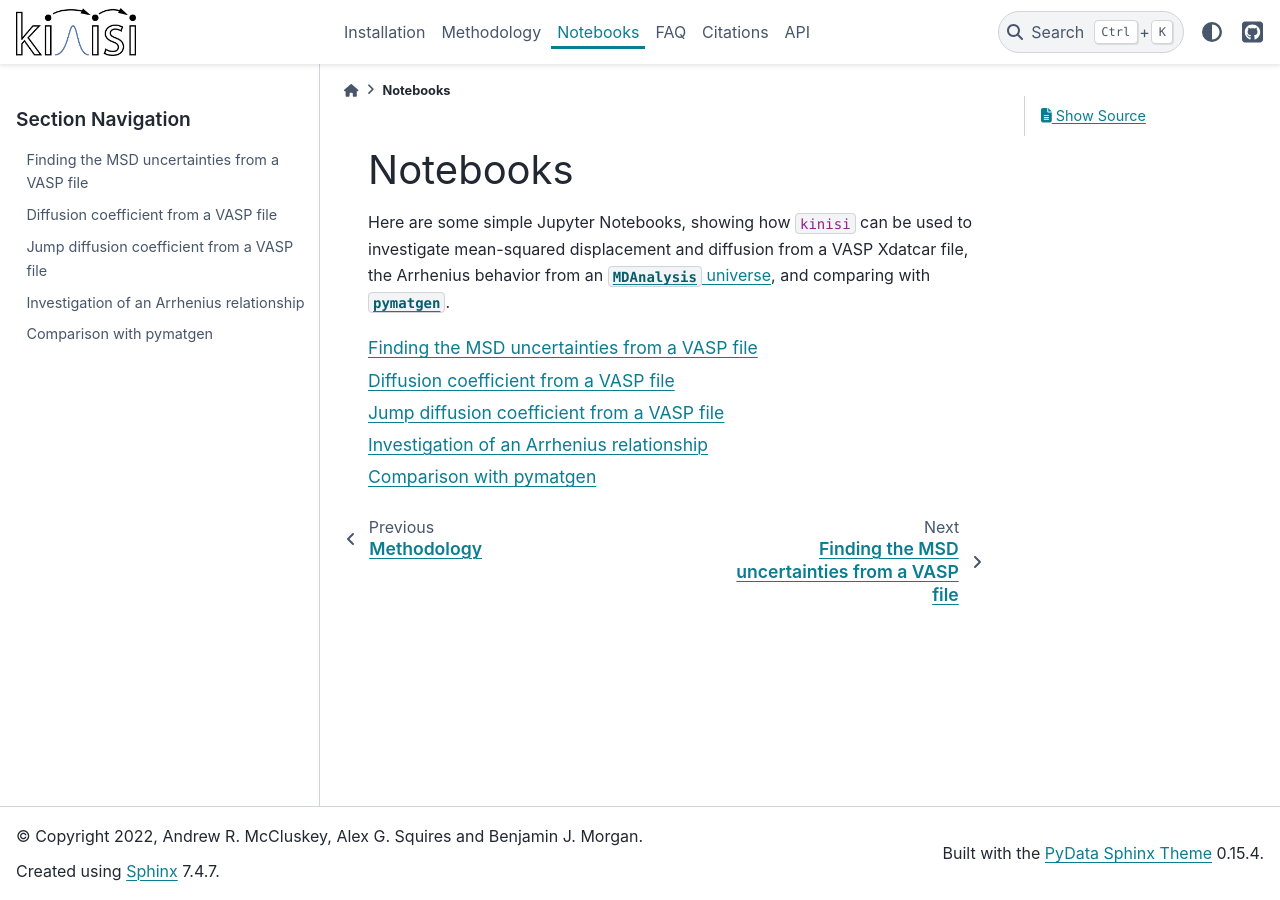
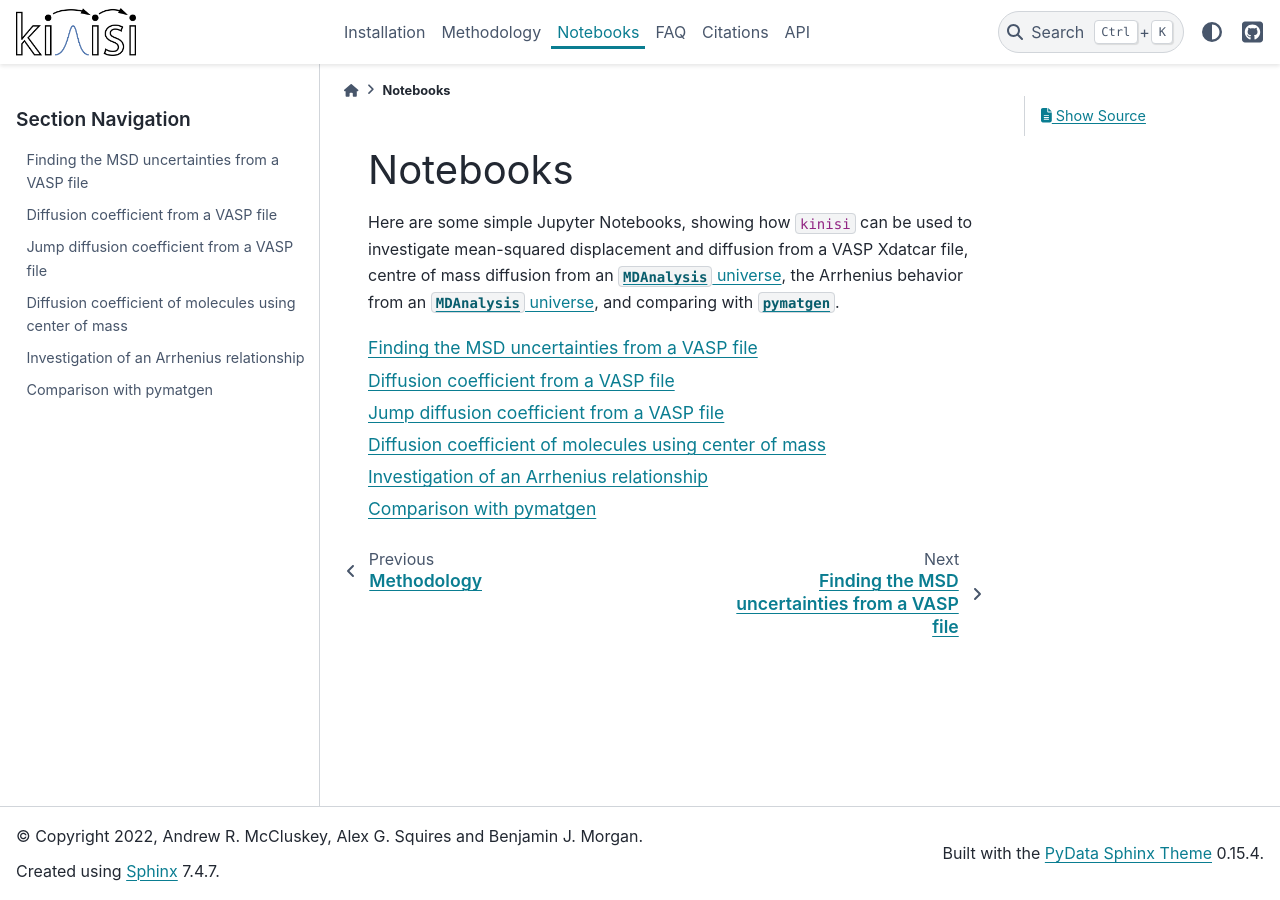
Before and after one commit to bjmorgan/kinisi, a Sphinx documentation site: the page built from docs/source/notebooks.md, in a window 1280 px wide. Built offline with Sphinx 7.4.7 and the PyData theme 0.15.4, drawn with Linux system fonts in a browser that asks for light colours.

Commit message:
Update notebooks.md
Former-commit-id: f03fa16b075a111d8a7d9071afab1a99d3f540be

````diff
--- a/docs/source/notebooks.md
+++ b/docs/source/notebooks.md
@@ -1,6 +1,6 @@
 # Notebooks
 
-Here are some simple Jupyter Notebooks, showing how `kinisi` can be used to investigate mean-squared displacement and diffusion from a VASP Xdatcar file, the Arrhenius behavior from an [`MDAnalysis` universe](https://userguide.mdanalysis.org/stable/universe.html), and comparing with [`pymatgen`](https://pymatgen.org/addons#add-ons-for-analysis).
+Here are some simple Jupyter Notebooks, showing how `kinisi` can be used to investigate mean-squared displacement and diffusion from a VASP Xdatcar file, centre of mass diffusion from an [`MDAnalysis` universe](https://userguide.mdanalysis.org/stable/universe.html), the Arrhenius behavior from an [`MDAnalysis` universe](https://userguide.mdanalysis.org/stable/universe.html), and comparing with [`pymatgen`](https://pymatgen.org/addons#add-ons-for-analysis).
 
 ```{toctree}
 ---
````
Also changed, not shown: other parts of docs/source/notebooks.md (+1 -0 lines).
